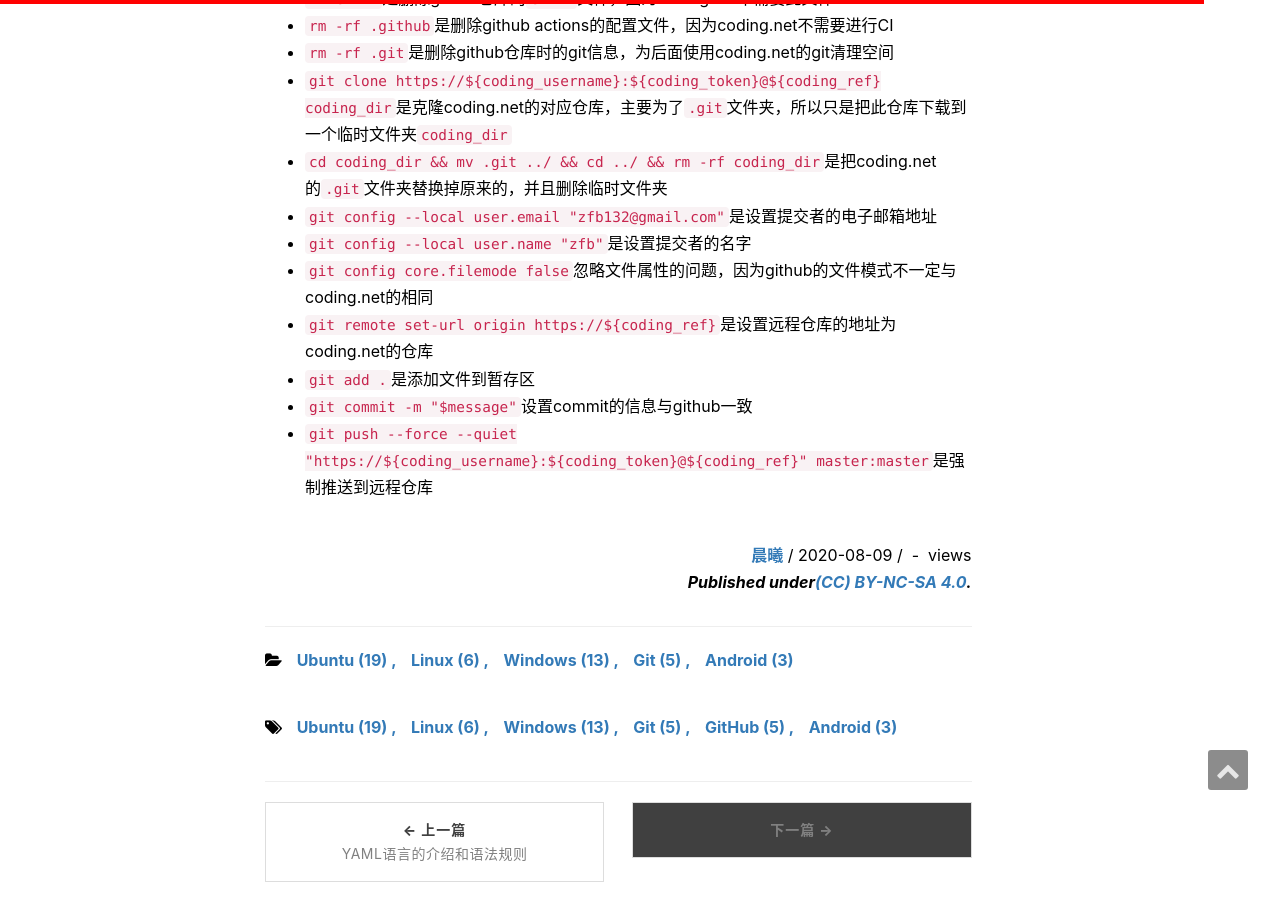
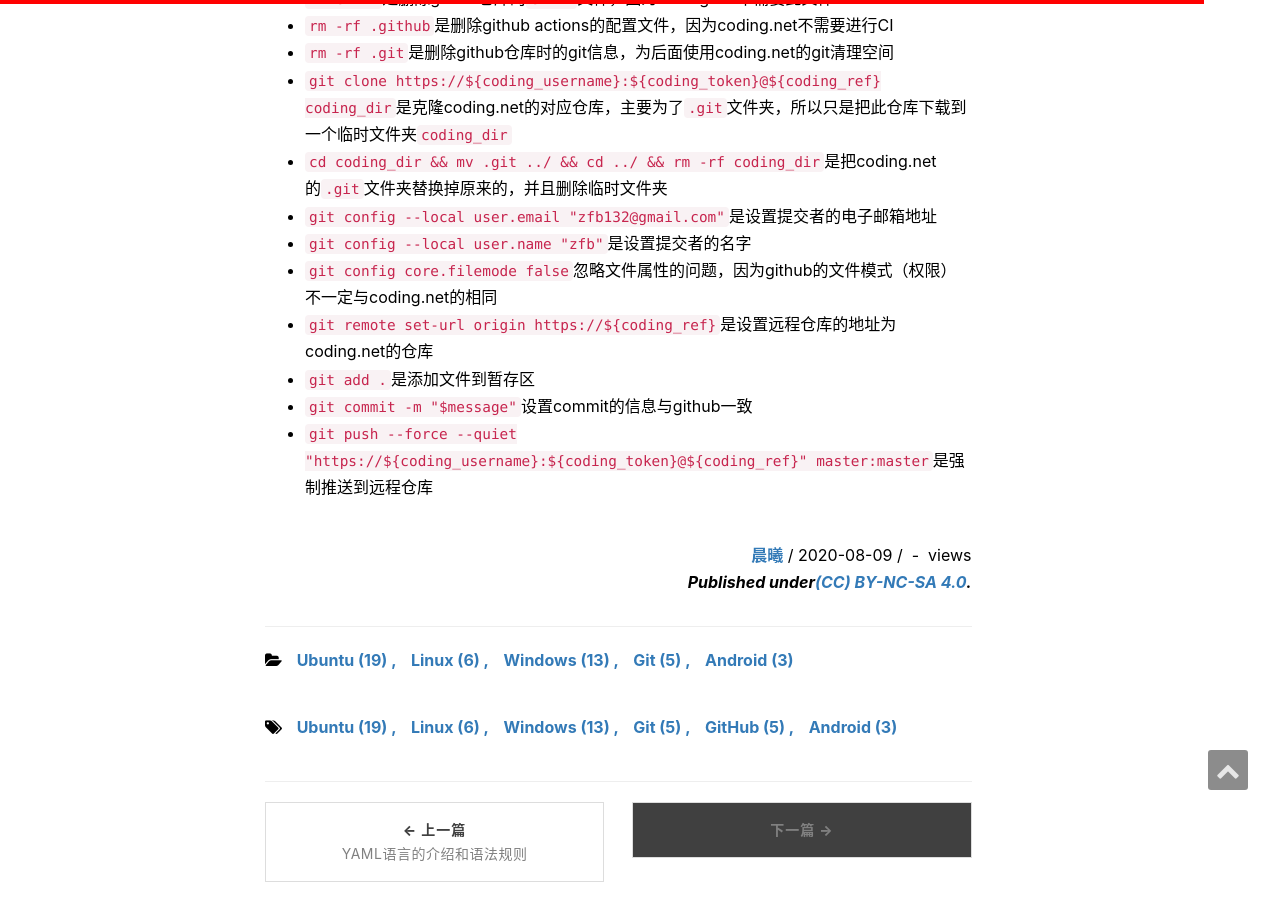
Before and after one commit to zfb132/zfb132.github.com, a Jekyll site: the page built from _posts/2020-08-09-github_actions.md, in a window 1280 px wide and 900 px high, scrolled down 6325 px. Built offline with Jekyll 4.4.1, drawn with Linux system fonts in a browser that asks for light colours; nearby versions of some CDN libraries; comment, search, counter and statistics services are not loaded.

Commit message:
添加说明

```diff
--- a/_posts/2020-08-09-github_actions.md
+++ b/_posts/2020-08-09-github_actions.md
@@ -243,7 +243,7 @@ jobs:
 * `cd coding_dir && mv .git ../ && cd ../ && rm -rf coding_dir`是把coding.net的`.git`文件夹替换掉原来的，并且删除临时文件夹
 * `git config --local user.email "zfb132@gmail.com"`是设置提交者的电子邮箱地址
 * `git config --local user.name "zfb"`是设置提交者的名字
-* `git config core.filemode false`忽略文件属性的问题，因为github的文件模式不一定与coding.net的相同
+* `git config core.filemode false`忽略文件属性的问题，因为github的文件模式（权限）不一定与coding.net的相同
 * `git remote set-url origin https://${coding_ref}`是设置远程仓库的地址为coding.net的仓库
 * `git add .`是添加文件到暂存区
 * `git commit -m "$message"`设置commit的信息与github一致
```
